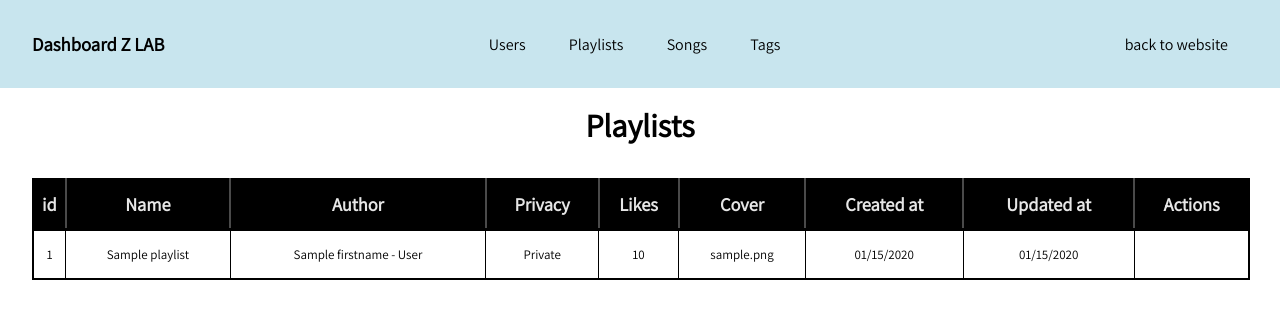
After one commit to ScrewUcaptain/zlab_symfony, a Symfony app: template templates/dashboard/playlists.html.twig in a window 1280 px wide. The commit adds this page. Shown: the top 319 px of the page. Run offline with Twig, Linux system fonts and the light colour scheme; the template is opened without the code that fills it: most values are stand-ins (such as "Sample title", 1, 10 or a date in 2020); some libraries are stand-ins or nearby versions.

Commit message:
update dashboard

```diff
--- /dev/null
+++ b/public/css/dashboard.css
@@ -0,0 +1,96 @@
+* {
+    margin: 0;
+    padding: 0;
+    box-sizing: border-box;
+    font-family: 'Assistant', sans-serif;
+}
+
+a, a:hover, a:focus, a:active {
+    text-decoration: none;
+    color: inherit;
+}
+
+.db-nav {
+    /* border: 2px solid red; */
+    background: rgba(173, 216, 230, 0.662);
+    width: 100vw;
+    padding: 2rem;
+    display: flex;
+    justify-content: space-between;
+    align-items: center;
+}
+
+.db-home {
+    padding: 2rem;
+}
+
+h1 {
+    margin: 1rem 0;
+    font-size: 2rem;
+    font-weight: 600;
+    text-align: center;
+}
+
+.db-home_infos {
+    margin: 2rem 0;
+    display: flex;
+    flex-direction: column;
+    justify-content: space-evenly;
+    align-items: center;
+    font-size: 1.15rem;
+}
+
+.db-home_infos p {
+    margin: 0.5rem 0;
+}
+
+.customTable {
+    box-sizing: content-box;
+    border: 2px solid #000;
+    width: 95vw;
+    text-align: center;
+    border-collapse: collapse;
+    margin: 2rem;
+}
+
+box-icon {
+    cursor: pointer;
+}
+
+.db-nav_links a {
+    margin: 0 1rem;
+    padding: 0.25rem;
+    border-radius: 5px;
+}
+.db-nav_links a:hover {
+    background: #000;
+    color: #FFF;
+}
+
+.customTable tr {
+    height: 50px;
+}
+.custom td, .customTable th {
+    border: 1px solid #4A4A4A;
+    /* padding: 1rem; */
+}
+.customTable tbody td {
+    font-size: 13px;
+    color: #000;
+    border: 1px solid #000;
+}
+.customTable thead {
+    background: #000000;
+    border-bottom: 3px solid #000000;
+    color: #FFF;
+}
+.customTable thead th {
+    font-size: 1.15rem;
+    font-weight: bold;
+    color: #E6E6E6;
+    text-align: center;
+    border-left: 2px solid #4A4A4A;
+}
+.customTable thead th:first-child {
+    border-left: none;
+}
--- /dev/null
+++ b/templates/dashboard/index.html.twig
@@ -0,0 +1,51 @@
+
+
+<!DOCTYPE html>
+<html>
+    <head>
+        <meta charset="UTF-8">
+        <title>
+            {% block title %}Zlab Dashboard{% endblock %}
+        </title>
+		<link rel="stylesheet" href="{{asset('css/dashboard.css')}}">
+        {% block stylesheets %}
+        {% endblock %}
+
+		<script defer src="{{asset('js/dashboard.js')}}"></script>
+        {% block javascripts %}
+        {% endblock %}
+        <link rel="preconnect" href="https://fonts.googleapis.com">
+        <link rel="preconnect" href="https://fonts.gstatic.com" crossorigin>
+        <link href="https://fonts.googleapis.com/css2?family=Assistant&display=swap" rel="stylesheet">
+		 <script defer src="https://unpkg.com/boxicons@2.1.4/dist/boxicons.js"></script>
+    </head>
+    <body>
+        <nav class="db-nav">
+            <h3>
+                <a href="/dashboard">Dashboard Z LAB</a>
+            </h3>
+            <div class="db-nav_links">
+                <a href="/dashboard/users">Users</a>
+                <a href="/dashboard/playlists">Playlists</a>
+                <a href="/dashboard/songs">Songs</a>
+                <a href="/dashboard/tags">Tags</a>
+            </div>
+            <div class="db-nav_links">
+                <a href="/">back to website</a>
+            </div>
+        </nav>
+        {% block body %}
+        <section class="db-home">
+            <h1>Zlab dashboard</h1>
+            <div class="db-home_infos">
+                <p>Users registers : {{nbrUsers}}.</p>
+                <p>Playlist created : {{nbrPlaylists}}. </p>
+                <p>Songs saved : {{nbrSongs}}. </p>
+                <p>Existing Tags: {{nbrTags}}. </p>
+                <p>Most liked Playlist : {{mostLikedPlaylist.name}} - {{mostLikedPlaylist.likes}} likes </p>
+            </div>
+
+        </section>
+        {% endblock %}
+    </body>
+</html>
--- /dev/null
+++ b/templates/dashboard/playlists.html.twig
@@ -0,0 +1,55 @@
+{% extends "dashboard/index.html.twig" %}
+
+{% block body %}
+    <section class="db-users">
+    <h1>Playlists</h1>
+    <table class="customTable">
+        <thead>
+            <tr>
+                <th>id</th>
+                <th>Name</th>
+                <th>Author</th>
+                <th>Privacy</th>
+                <th>Likes</th>
+                <th>Cover</th>
+                <th>Created at</th>
+                <th>Updated at</th>
+                <th>Actions</th>
+            </tr>
+        </thead>
+        <tbody>
+            {% for playlist in playlists %}
+                <tr>
+                    <td> {{playlist.id}} </td>
+                    <td> {{playlist.name}} </td>
+                    <td> {{playlist.author.firstname}} - {{playlist.author.lastname}} </td>
+                    <td>
+                        {% if playlist.isPublic %}
+                            Public
+                        {% else %}
+                            Private
+                        {% endif %}
+                    </td>
+                    <td>{{playlist.likes}}</td>
+                    <td>{% if playlist.cover is same as null %}
+                        No Cover
+                        {% else %}
+                        {# insert image tag #}
+                            {{playlist.cover}}
+                        {% endif %}
+                     </td>
+                    <td> {{playlist.createdAt|date("m/d/Y")}} </td>
+                    <td>
+                    {{playlist.updatedAt|date("m/d/Y")}}
+                    </td>
+
+                    <td>
+                        <box-icon name='trash-alt' type='solid' color='#f33c3c' ></box-icon>
+                        <box-icon name='edit-alt' type='solid' color='#00F' ></box-icon>
+                    </td>
+                </tr>
+            {% endfor %}
+        </tbody>
+    </table>
+</section>
+{% endblock %}
```
Also changed, not shown: public/css/home.css (+6 -2 lines), src/Controller/DashboardController.php (added, +77 -0 lines), src/Controller/HomeController.php (+0 -12 lines), templates/dashboard/songs.html.twig (added, +34 -0 lines), templates/dashboard/tags.html.twig (added, +32 -0 lines), templates/dashboard/users.html.twig (added, +49 -0 lines), 3 other files.
